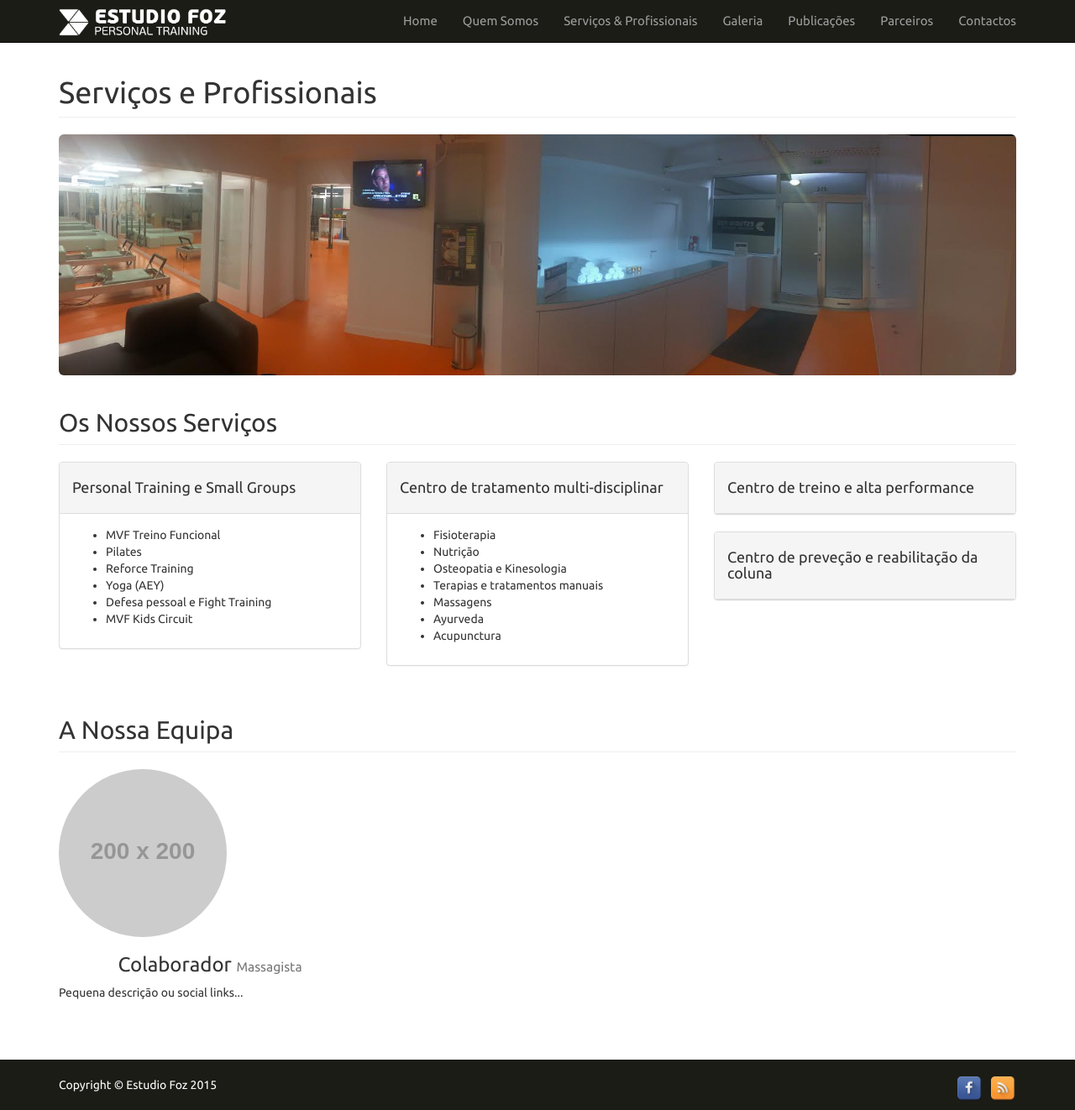
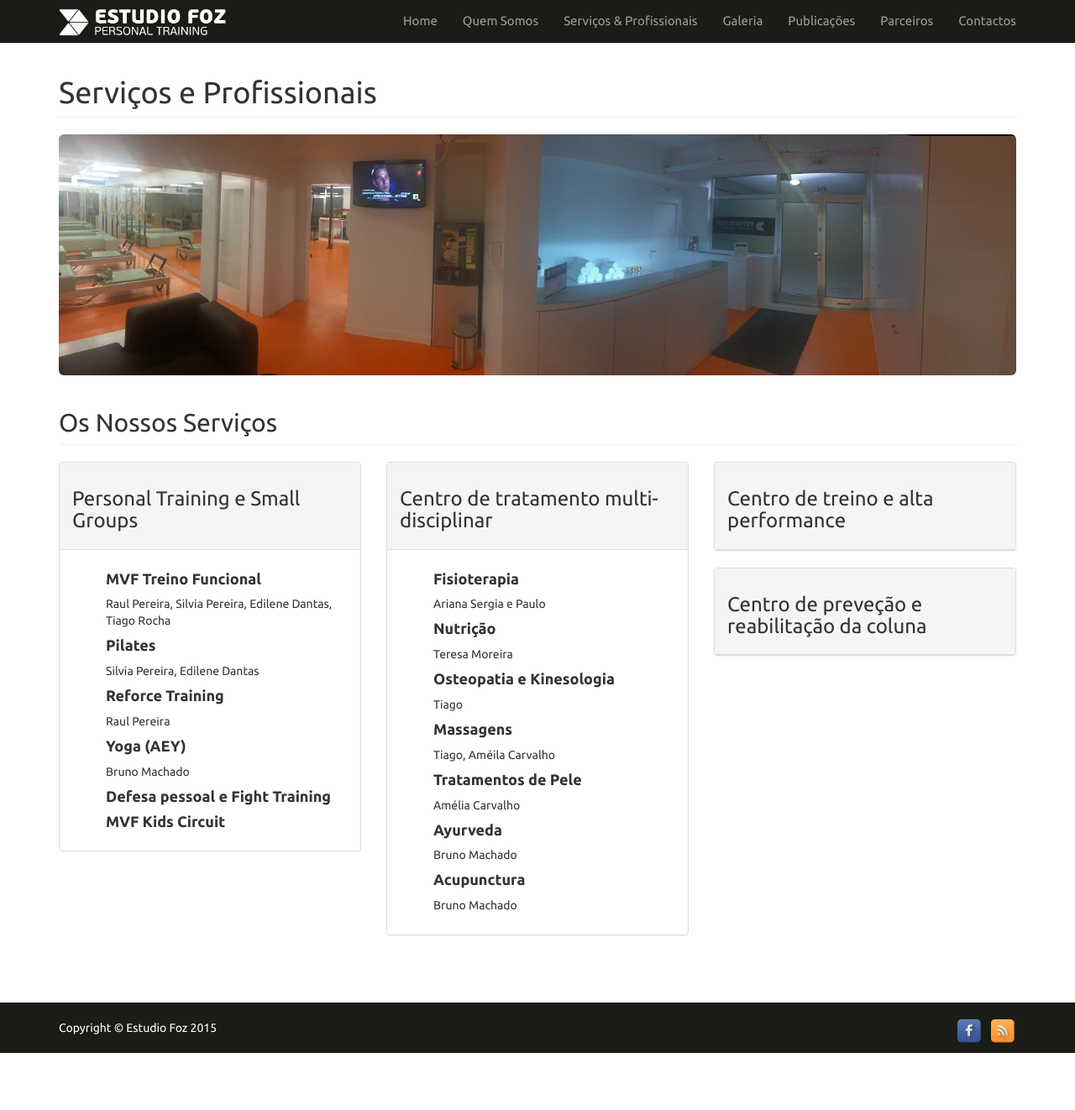
Before and after one commit to estudiotest/estudiotest.github.io, a Jekyll site: the page built from servicos-e-profissionais/index.html, in a window 1280 px wide and 1322 px high. Shown: the whole window at 84% size. Built offline with Jekyll 4.4.1, drawn with Linux system fonts in a browser that asks for light colours.

```diff
--- a/css/main.css
+++ b/css/main.css
@@ -182,3 +182,15 @@ img.parceiros:hover {
         display:block !important;
     }
 }
+
+ul {
+    list-style-type: none;
+}
+
+
+    h4 {
+        font-weight: bold;
+    }
+
+.prof {
+}
--- a/parceiros/index.html
+++ b/parceiros/index.html
@@ -22,12 +22,12 @@ title: Estudio Foz - Parceiros
                 </a>
             </div>
             <div class="col-lg-3 col-md-3 col-sm-4" style="vertical-align:middle; margin-top:30px;">
-                <a href="#">
+                <a href="http://www.dermoestetica.pt/">
                     <img class="parceiros img-responsive center-block" src="/images/parceiros/dermoestetica.png" alt="" style="max-height:100px;width:auto;">
                 </a>
             </div>
             <div class="col-lg-3" style="vertical-align:middle; margin-top:30px;">
-                <a href="#">
+                <a href="http://www.matis-paris.fr/">
 
                     <img class="parceiros img-responsive center-block" src="/images/parceiros/matis.jpg" alt="" style="max-height:100px;width:auto;">
                 </a>
--- a/servicos-e-profissionais/index.html
+++ b/servicos-e-profissionais/index.html
@@ -23,16 +23,20 @@ title: Estudio Foz - Serviços e Profissionais
             <div class="col-md-4">
                 <div class="panel panel-default">
                     <div class="panel-heading">
-                        <h4>Personal Training e Small Groups</h4>
+                        <h3>Personal Training e Small Groups</h3>
                     </div>
                     <div class="panel-body">
                         <ul>
-                            <li>MVF Treino Funcional</li>
-                            <li>Pilates</li>
-                            <li>Reforce Training</li>
-                            <li>Yoga (AEY)</li>
-                            <li>Defesa pessoal e Fight Training</li>
-                            <li>MVF Kids Circuit</li>
+                            <li><h4>MVF Treino Funcional</h4></li>
+                            <span class="prof">Raul Pereira, Silvia Pereira, Edilene Dantas, Tiago Rocha</span>
+                            <li><h4>Pilates</h4></li>
+                            <span class="prof">Silvia Pereira, Edilene Dantas</span>
+                            <li><h4>Reforce Training</h4></li>
+                            <span class="prof">Raul Pereira</span>
+                            <li><h4>Yoga (AEY)</h4></li>
+                            <span class="prof">Bruno Machado</span>
+                            <li><h4>Defesa pessoal e Fight Training</h4></li>
+                            <li><h4>MVF Kids Circuit</h4></li>
                         </ul>
                     </div>
                 </div>
@@ -41,17 +45,24 @@ title: Estudio Foz - Serviços e Profissionais
             <div class="col-md-4">
             <div class="panel panel-default">
                 <div class="panel-heading">
-                    <h4>Centro de tratamento multi-disciplinar</h4>
+                    <h3>Centro de tratamento multi-disciplinar</h3>
                 </div>
                 <div class="panel-body">
                 <ul>
-                    <li>Fisioterapia</li>
-                    <li>Nutrição</li>
-                    <li>Osteopatia e Kinesologia</li>
-                    <li>Terapias e tratamentos manuais</li>
-                    <li>Massagens</li>
-                    <li>Ayurveda</li>
-                    <li>Acupunctura</li>
+                    <li><h4>Fisioterapia</h4></li>
+                    <span class="prof">Ariana Sergia e Paulo</span>
+                    <li><h4>Nutrição</h4></li>
+                    <span class="prof">Teresa Moreira</span>
+                    <li><h4>Osteopatia e Kinesologia<h4></li>
+                    <span class="prof">Tiago</span>
+                    <li><h4>Massagens</h4></li>
+                    Tiago, Améila Carvalho
+                    <li><h4>Tratamentos de Pele</h4></li>
+                    <span class="prof">Amélia Carvalho</span>
+                    <li><h4>Ayurveda</h4></li>
+                    <span class="prof">Bruno Machado</span>
+                    <li><h4>Acupunctura</h4></li>
+                    <span class="prof">Bruno Machado</span>
                 </ul>
             </div>
             </div>
@@ -59,28 +70,16 @@ title: Estudio Foz - Serviços e Profissionais
             <!-- /.col-md-4 -->
             <div class="col-md-4">
             <div class="panel panel-default">
-               <div class="panel-heading"> <h4>Centro de treino e alta performance</h4></div>
+               <div class="panel-heading"> <h3>Centro de treino e alta performance</h3></div>
             </div>
         </div>
             <!-- /.col-md-4 -->
             <div class="col-md-4">
             <div class="panel panel-default">
-                <div class="panel-heading"><h4>Centro de preveção e reabilitação da coluna</h4></div>
+                <div class="panel-heading"><h3>Centro de preveção e reabilitação da coluna</h3></div>
             </div>
         </div>
             <!-- /.col-md-4 -->
         </div>
-        <div class="row">
-            <div class="col-lg-12">
-                <h2 class="page-header">A Nossa Equipa</h2>
-            </div>
-            <div class="col-lg-4 col-sm-6 text-center">
-                <img class="img-circle img-responsive img-center" src="http://placehold.it/200x200" alt="">
-                <h3>Colaborador
-                    <small>Massagista</small>
-                </h3>
-                <p>Pequena descrição ou social links...</p>
-            </div>
 
-        </div>
      </div>
```
Also changed, not shown: contactos/index.html (+17 -16 lines), quem-somos/index.html (+12 -7 lines).
